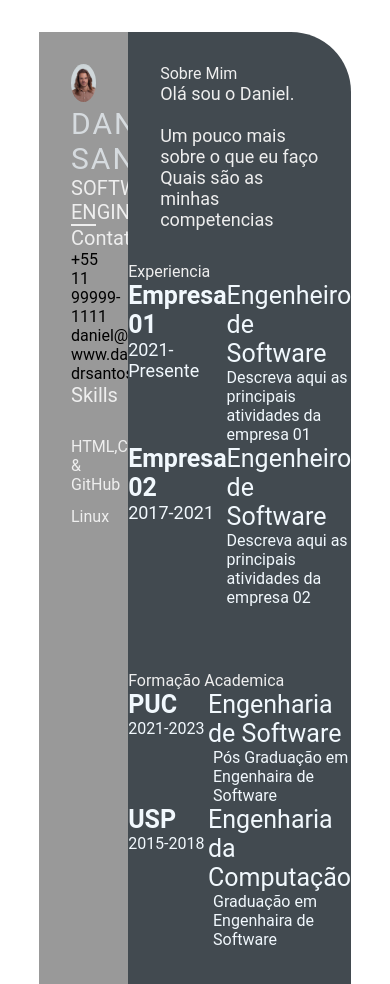
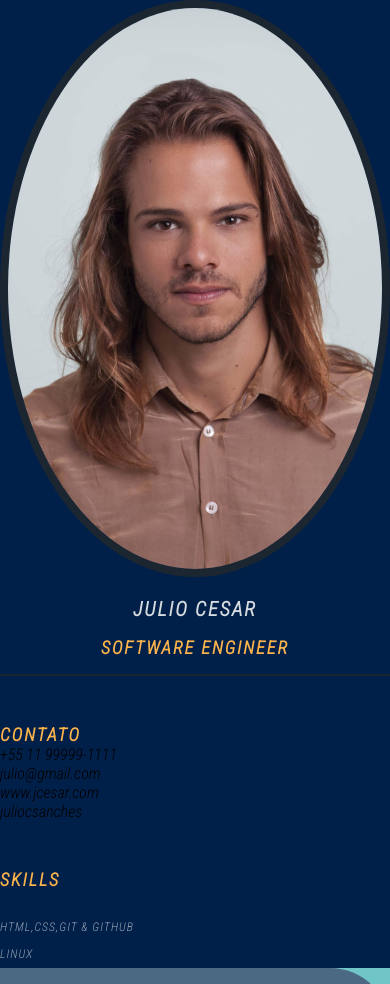
Before and after one commit to juliocsanches/devweekgit.github.io, a plain HTML site: page index.html in a window 390 px wide. Shown: the top 984 px of the page. Drawn offline with Linux system fonts and the light colour scheme.

Commit message:
feature: index.html style.css

```diff
--- a/index.html
+++ b/index.html
@@ -5,8 +5,11 @@
     <meta charset="UTF-8">
     <meta http-equiv="X-UA-Compatible" content="IE=edge">
     <meta name="viewport" content="width=device-width, initial-scale=1.0">
-    <title>Daniel Santos CV</title>
+    <title>Julio Cesar</title>
     <link rel="stylesheet" href="style.css">
+    <link rel="preconnect" href="https://fonts.googleapis.com">
+<link rel="preconnect" href="https://fonts.gstatic.com" crossorigin>
+<link href="https://fonts.googleapis.com/css2?family=Roboto+Condensed:ital,wght@1,300&family=Roboto:ital,wght@1,100&display=swap" rel="stylesheet">
 </head>
 
 <body>
@@ -15,16 +18,16 @@
             <section class="left-section-contents">
                 <div class="profile">
                     <img class="profile-image" src="img/profile-img.jpg" alt="Profile image">
-                    <p class="name">Daniel Santos</p>
+                    <p class="name">Julio Cesar</p>
                     <p class="profession">Software Engineer</p>
                 </div>
                 <div class="contact info">
                     <p class="left-title">Contato</p>
                     <ul>
                         <li><i class="fa fa-phone"></i>+55 11 99999-1111</li>
-                        <li><i class="fa fa-envelope"></i>daniel@gmail.com</li>
-                        <li><i class="fa fa-globe"></i>www.daniel.com</li>
-                        <li><i class="fa fa-github"></i>drsantos20</li>
+                        <li><i class="fa fa-envelope"></i>julio@gmail.com</li>
+                        <li><i class="fa fa-globe"></i>www.jcesar.com</li>
+                        <li><i class="fa fa-github"></i>juliocsanches</li>
                     </ul>
                 </div>
                 <div class="skills">
@@ -45,33 +48,33 @@
                 <section class="about gab">
                     <div class="right-title">Sobre Mim</div>
                     <p class="about-me-contents">
-                        Olá sou o Daniel.<br>
+                        Olá sou o Julio.<br>
                         <br>Um pouco mais sobre o que eu faço
                         <br>Quais são as minhas competencias
                     </p>
                 </section>
-            </div>
+
             <section class="experience gap">
                 <div class="right-title">Experiencia</div>
                 <div class="experience-contents">
                     <div class="exp-left">
-                        <p class="exp-company-name">Empresa 01</p>
+                        <p class="exp-company-name">SoftEng.</p>
                         <p class="exp-time-period">2021-Presente</p>
                     </div>
                     <div class="exp-right">
                         <p class="exp-position">Engenheiro de Software</p>
                         <p class="exp-description">
-                            Descreva aqui as principais atividades da empresa 01
+                            Responsável por projetar e guiar o desenvolvimento de sistemas, aplicativos e programas.
                         </p>
                     </div>
                     <div class="exp-left">
-                        <p class="exp-company-name">Empresa 02</p>
+                        <p class="exp-company-name">DesenvolveSistema</p>
                         <p class="exp-time-period">2017-2021</p>
                     </div>
                     <div class="exp-right">
-                        <p class="exp-position">Engenheiro de Software</p>
+                        <p class="exp-position">Desenvolverdor FrontEnd</p>
                         <p class="exp-description">
-                            Descreva aqui as principais atividades da empresa 02
+                            Desenvolvimento da parte visual de sites e aplicativos
                         </p>
                     </div>
                 </div>
@@ -101,6 +104,7 @@
                     </div>
                 </div>
             </section>
+            </div>
         </section>
     </main>
 </body>
--- a/style.css
+++ b/style.css
@@ -4,6 +4,12 @@
     box-sizing: border-box;
     list-style: none;
     font-family: 'Roboto', sans-serif;
+font-family: 'Roboto Condensed', sans-serif;
+
+}
+
+body {
+    background-color: #70c6c7;
 }
 
 .resume-contents {
@@ -17,28 +23,29 @@
 .left-section {
     grid-column: span 2;
     height: 100%;
-    background-color: #999999;
+    background-color: #00204A;
 }
 
 .right-section {
     grid-column: span 5;
     height: 100%;
-    background-color: #424a50;
+    background-color: #4B6982;
     border-radius: 0px 60px 0px 0px;
 }
 
-.left-section-contents{
+.left-section-content{
     padding: 2rem 2rem;
 }
 
 .profile {
     width: 100%;
-    border-bottom: 2px solid #eeeeee;
+    border-bottom: 2px solid #1B2631;
 }
 
 .profile .profile-image {
     width: 100%;
-    border-radius: 100%;
+    border-radius: 50%;
+    border: 8px solid #1B2631;
 }
 
 .name {
@@ -46,19 +53,31 @@
     font-size: 30px;
     letter-spacing: 2px;
     text-transform: uppercase;
+    text-align: center;
+    font-weight: bold;
+    padding: 1rem 0;
 }
 
 .profession {
-    color: #eeeeee;
+    color: #FDB44B;
     font-size: 20px;
     text-transform: uppercase;
     text-align: center;
+    letter-spacing: 2px;
+    font-weight: bold;
+    padding-bottom: 1rem;
 }
 
 /* .contact-info { border-bottom: 2px solid #1B2631; } */
 .left-title {
-    color: #eeeeee;
+    color: #FDB44B;
     font-size: 20px;
+    letter-spacing: 2px;
+    text-transform: uppercase;
+    font-weight: bold;
+    display: flex;
+    align-items: center;
+    padding-top: 3rem;
 }
 
 .contact-info ul {
@@ -68,14 +87,18 @@
 .contact-info ul li,
 .references ul li {
     padding: .4rem 0;
-    color: #eeeeee;
+    display: flex;
+    align-items: center;
+    color: #d6dbdfaf;
+    letter-spacing: 1px;
+    font-size: 18px;
 }
 
 .contact-info ul li i,
 .references ul li i {
     padding-right: 1rem;
     font-size: 18px;
-    color: #eeeeee;
+    color: #2E86C1;
 }
 
 .skills ul {
@@ -83,15 +106,46 @@
 }
 .skills ul li p {
     padding: .4rem 0;
-    color: #eeeeee;
+    color: #d6dbdfaf;
+    font-size: 18px;
+    letter-spacing: 1px;
+    display: flex;
+    align-items: center;
+    text-transform: uppercase;
 }
+
+.referance-name {
+    padding-top: 1.5rem;
+    padding-bottom: .4rem;
+    font-size: 18px;
+    color: #F9E79F;
+    letter-spacing: 1px;
+    text-transform: uppercase;
+}
+
+.referance-profession {
+    font-size: 16px;
+    color: #d6dbdfaf;
+    letter-spacing: 1px;
+    /* text-transform: uppercase; */
+    padding-bottom: .4rem;
+}
+
 
 .right-section-contents {
     padding: 2rem 2rem;
 }
 
 .right-title {
-    color: #eeeeee;
+    color: #70C6C7;
+    font-size: 40px;
+    letter-spacing: 2px;
+    text-transform: uppercase;
+    font-weight: bold;
+    display: flex;
+    align-items: center;
+    padding: 2rem 0;
+    position: relative;
 }
 
 .gap {
@@ -99,7 +153,9 @@
 }
 .about-me-contents {
     font-size: 18px;
-    color: #eeeeee;
+    letter-spacing: 1px;
+    line-height: 2rem;
+    color: #F1F8FD;
 }
 
 .experience-contents,
@@ -116,23 +172,123 @@
 .awards-company-name {
     font-size: 25px;
     font-weight: bold;
+    text-transform: uppercase;
+    letter-spacing: 1px;
+    color: #FDB44B;
+    padding-bottom: .4rem;
 }
 
 .exp-time-period,
 .educationp-time-period,
 .awards-time-period {
     font-size: 18px;
+    letter-spacing: 1px;
+    line-height: 2rem;
 }
 
 .exp-position,
 .education-subject,
 .awards-name {
     font-size: 25px;
+    font-weight: bold;
+    text-transform: uppercase;
+    letter-spacing: 1px;
+    color: #FDB44B;
+    padding-bottom: .4rem;
 }
 
 .exp-desc,
 .education-desc,
 .awards-desc {
     font-size: 16px;
+    letter-spacing: 1px;
+    line-height: 1.5rem;
+    border-left: 3px solid #a5a3a3;
     padding-left: 5px;
 }
+
+/* Media queries */
+@media screen and (max-width:780px) {
+    .experience-contents,
+    .education-contents,
+    .awards-contents {
+        grid-template-columns: repeat(1, 1fr);
+    }
+}
+
+@media screen and (max-width:780px) {
+    .left-section {
+        grid-column: span 3;
+    }
+
+    .right-section {
+        grid-column: span 4;
+    }
+
+}
+
+@media screen and (max-width:1200px) {
+    .resume-contents {
+        grid-template-columns: repeat(1, 1fr);
+    }
+}
+
+@media screen and (max-width:390px) {
+    .resume-contents {
+        width: 100%;
+        margin: 0 auto;
+    }
+
+    .name {
+        font-size: 20px;
+    }
+
+    .profession {
+        font-size: 18px;
+    }
+
+    .left-title {
+        font-size: 18px;
+    }
+
+    .right-title {
+        font-size: 18px;
+    }
+
+    .contact-info ul li,
+    .references ul li {
+        font-size: 12px;
+    }
+
+    .contact-info ul li i,
+    .references ul li i {
+        /* padding-right: 1rem; */
+        font-size: 12px;
+    }
+
+    .skills ul li p {
+        font-size: 12px;
+    }
+
+    .about-me-contents {
+        font-size: 16px;
+        line-height: 1.5rem;
+    }
+
+    .exp-company-name,
+    .education-school-name,
+    .awards-company-name {
+        font-size: 18px;
+    }
+
+    .exp-time-period,
+    .educationp-time-period,
+    .awards-time-period {
+        font-size: 16px;
+    }
+
+    .exp-position,
+    .education-subject,
+    .awards-name {
+        font-size: 18px;
+    }
```
